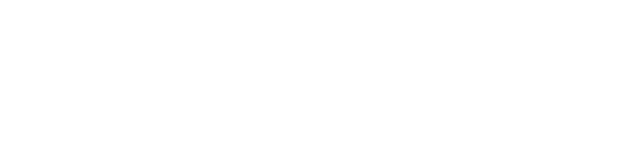
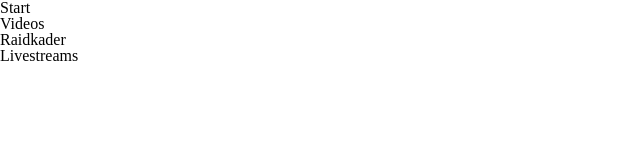
Before and after one commit to Obilarius/Dimension-Guild-Website, a plain HTML site: page index.html in a window 1280 px wide. Shown: the whole page, without its empty margins (0-640 px from the left). Drawn offline with Linux system fonts and the light colour scheme.

Commit message:
nav Grundgerüst

```diff
--- a/index.html
+++ b/index.html
@@ -9,5 +9,17 @@
     <link rel="stylesheet" href="./css/reset.css" />
     <link rel="stylesheet" href="./css/main.css" />
   </head>
-  <body></body>
+  <body>
+    <header>
+      <div class="brand"></div>
+      <nav>
+        <ul>
+          <li>Start</li>
+          <li>Videos</li>
+          <li>Raidkader</li>
+          <li>Livestreams</li>
+        </ul>
+      </nav>
+    </header>
+  </body>
 </html>
```
